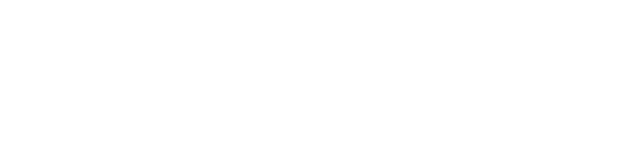
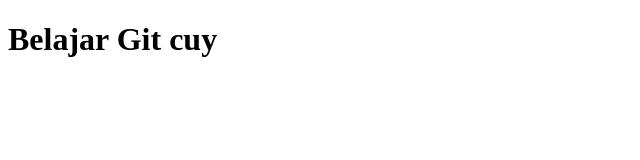
Before and after one commit to alfintp/cobagit, a plain HTML site: page index.html in a window 1280 px wide. Shown: the whole page, without its empty margins (0-640 px from the left). Drawn offline with Linux system fonts and the light colour scheme.

Commit message:
memberi judul

```diff
--- a/index.html
+++ b/index.html
@@ -6,5 +6,7 @@
     <meta name="viewport" content="width=device-width, initial-scale=1.0" />
     <title>Git</title>
   </head>
-  <body></body>
+  <body>
+    <h1>Belajar Git cuy</h1>
+  </body>
 </html>
```
